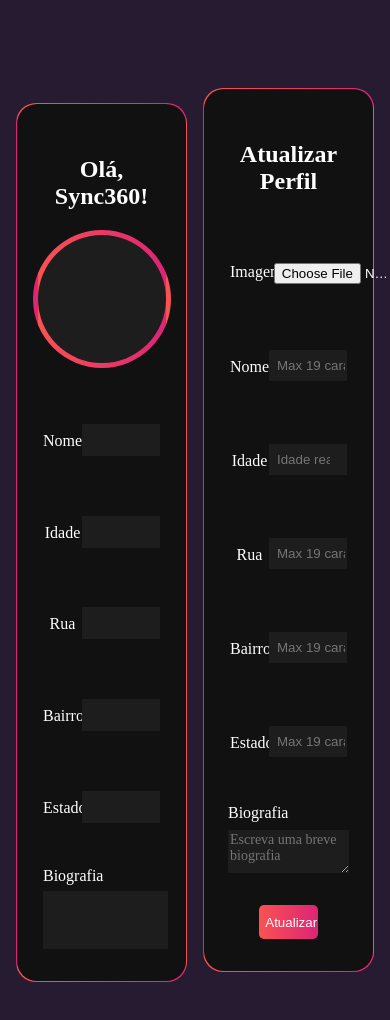
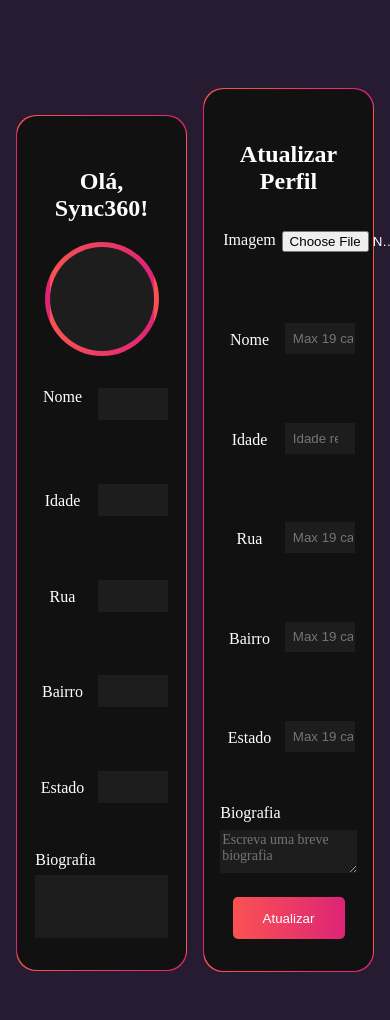
Before and after one commit to BrunoOlv10/perfil-sync360, a React (Create React App) app in the folder desafio-sync360/: page / in a window 390 px wide. Shown: the top 1020 px of the page. Built offline with nearby package versions, Linux system fonts and the light colour scheme.

Commit message:
add ajustes responsividade

```diff
--- a/desafio-sync360/src/components/ContainerForm.js
+++ b/desafio-sync360/src/components/ContainerForm.js
@@ -117,7 +117,7 @@ const handleImagemChange = (event) => {
             <h2>Atualizar Perfil</h2>
             <form onSubmit={handleSubmit}>
               <div className='infos'>
-                <label htmlFor="imagem" className='categoria'>Imagem</label>
+                <label htmlFor="imagem" className='categoria-especial'>Imagem</label>
                 <input type="file" className='enviar-imagem' name='imagem' accept="image/*" onChange={handleImagemChange}/>
                 <label htmlFor="name" className='categoria'>Nome</label>
                 <input type="text" placeholder='Max 19 caracteres' maxLength='19' className='dados-escritos' name='nome' value={dadosFormulario.nome} onChange={handleChange}/>
--- a/desafio-sync360/src/components/ContainerPerfil.js
+++ b/desafio-sync360/src/components/ContainerPerfil.js
@@ -16,8 +16,8 @@ const ContainerPerfil = ({dadosPerfil}) => {
           </div>
         </div>
         <div className='infos'>
-          <label className='categoria'>Nome</label>
-          <div className='dados'>{dadosPerfil.nome}</div>
+          <label className='categoria-especial'>Nome</label>
+          <div className='dados-especial'>{dadosPerfil.nome}</div>
           <label className='categoria'>Idade</label>
           <div className='dados'>{dadosPerfil.idade}</div>
           <label className='categoria'>Rua</label>
--- a/desafio-sync360/src/styles/components/App.sass
+++ b/desafio-sync360/src/styles/components/App.sass
@@ -28,3 +28,6 @@ h2:hover, label:hover
     background: variables.$gradient
     -webkit-background-clip: text
     -webkit-text-fill-color: transparent
+
+.categoria-especial
+   margin-top: 1rem
--- a/desafio-sync360/src/styles/components/ContainerForm.sass
+++ b/desafio-sync360/src/styles/components/ContainerForm.sass
@@ -4,14 +4,14 @@
     background-color: #1d1d1d
     color: #fff
     border: none
-    margin-top: 2.5rem
+    margin: 2.5rem 0 0 0.5rem
     height: 1.8rem
     padding-left: 0.5rem
 
 .enviar-imagem
     height: 1.5rem
     width: 7rem
-    margin: 3rem 0 0 0.3rem
+    margin: 1rem 0 0 0.3rem
 
 .container-error
   position: absolute
@@ -45,20 +45,20 @@ textarea
     font-size: 14px
     border: none
     min-height: 10vw
-    min-width: 30vw
+    min-width: 34vw
     max-height: 30vw
-    max-width: 30vw
+    max-width: 34vw
     margin-top: 0.5rem
 
 button
     cursor: pointer
-    height: 4vh
-    width: 15vw
+    height: 5vh
+    width: 7rem
     background: variables.$gradient
     border: none
     border-radius: 5px
     color: #fff
-    margin-top: 2rem
+    margin-top: 1.5rem
     transition: transform .5s
 
     &:hover
--- a/desafio-sync360/src/styles/components/ContainerPerfil.sass
+++ b/desafio-sync360/src/styles/components/ContainerPerfil.sass
@@ -4,8 +4,8 @@
     margin-bottom: -1.6rem
 
 .img-degrade
-    height: 8rem
-    width: 8rem
+    height: 6.5rem
+    width: 6.5rem
     background: variables.$gradient
     border: 5px solid transparent
     border-radius: 50%
@@ -16,15 +16,15 @@
         transform: scale(1.1)
 
 .img, img
-    height: 8rem
-    width: 8rem
+    height: 6.5rem
+    width: 6.5rem
     background-color: #1d1d1d
     position: relative
     border-radius: 50%
 
 .infos
     display: grid
-    grid-template-columns: 10vw 20vw
+    grid-template-columns: 14vw 20vw
     min-height: 67vh
     justify-content: center
 
@@ -36,7 +36,15 @@
     align-items: center
     padding: 0 0.5rem
     background-color: #1d1d1d
-    margin-top: 2.5rem
+    margin: 2.5rem 0 0 0.5rem
+    height: 2rem
+
+.dados-especial
+    display: flex
+    align-items: center
+    padding: 0 0.5rem
+    background-color: #1d1d1d
+    margin: 1rem 0 0 0.5rem
     height: 2rem
 
 .biografia-perfil
@@ -52,6 +60,6 @@
     padding-left: 0.5rem
     background-color: #1d1d1d
     min-height: 10vw
-    min-width: 30vw
+    max-width: 34vw
     margin-top: 3rem
-    margin-left: -10vw
+    margin-left: -14vw
```
